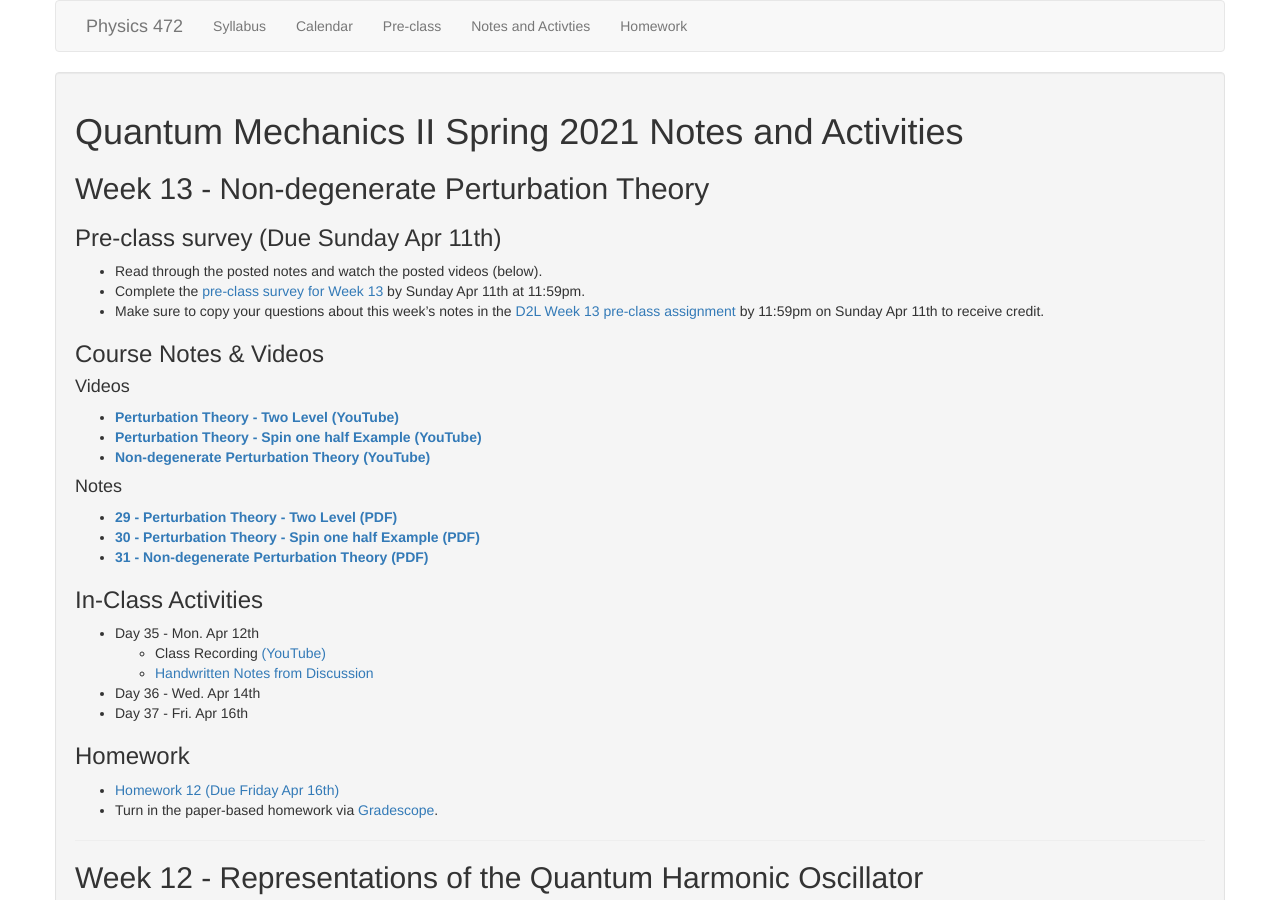
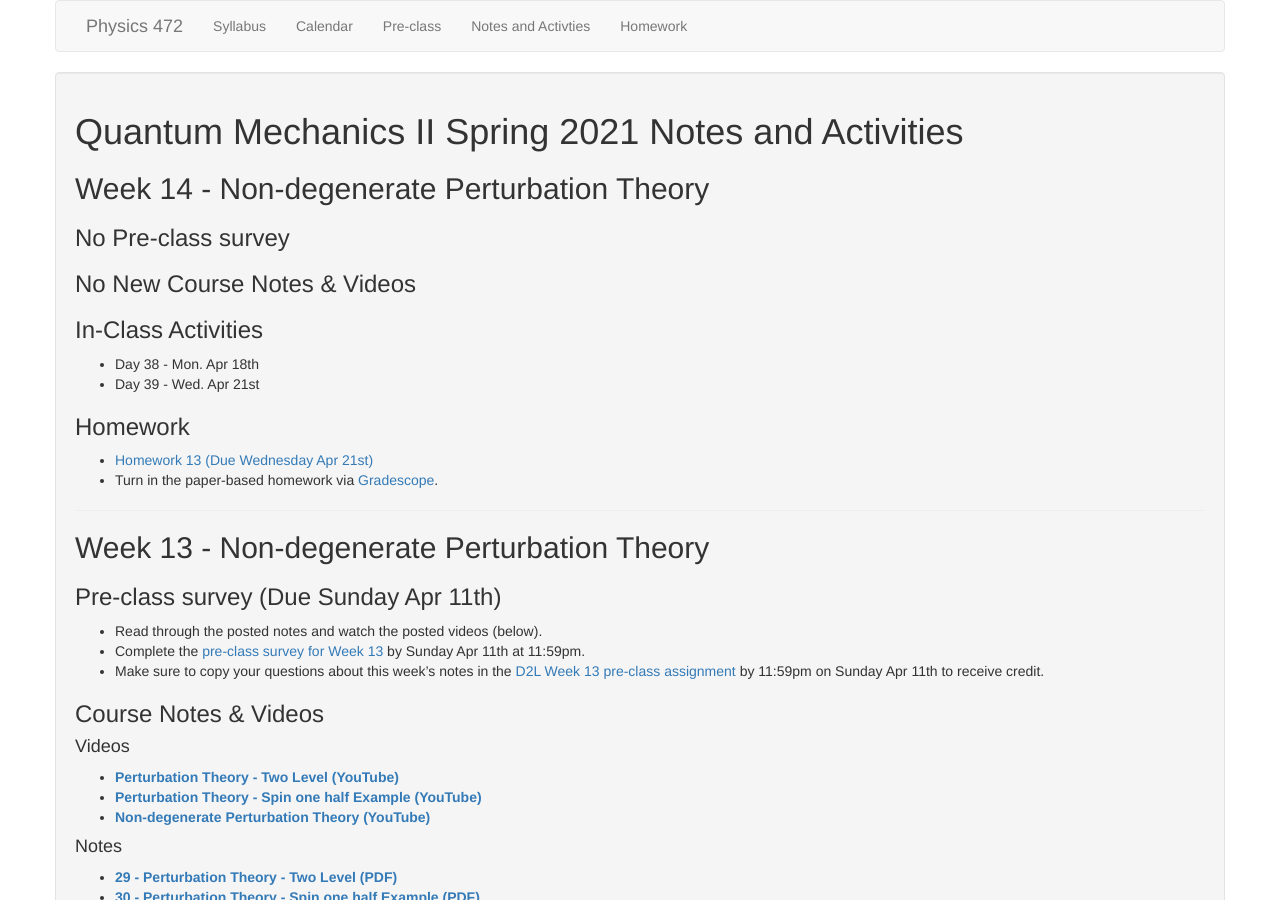
Before and after one commit to dannycab/phy472msu_s2021, a Jekyll site: the page built from notes/index.md, in a window 1280 px wide and 900 px high. Built offline with Jekyll 4.4.1, drawn with Linux system fonts in a browser that asks for light colours.

Commit message:
added next week, homework, and in-class

```diff
--- a/notes/index.md
+++ b/notes/index.md
@@ -4,6 +4,26 @@ title: Quantum Mechanics II Spring 2021 Notes and Activities
 permalink: notes/index.html
 use_math: true
 ---
+
+## Week 14 - Non-degenerate Perturbation Theory
+
+### No Pre-class survey
+
+### No New Course Notes & Videos
+
+
+### In-Class Activities
+
+* Day 38 - Mon. Apr 18th
+* Day 39 - Wed. Apr 21st
+
+### Homework
+
+* [Homework 13 (Due Wednesday Apr 21st)](../assignments/homework13.html)
+* Turn in the paper-based homework via [Gradescope](https://www.gradescope.com/).
+
+---
+
 ## Week 13 - Non-degenerate Perturbation Theory
 
 ### Pre-class survey (Due Sunday Apr 11th)
@@ -32,7 +52,7 @@ use_math: true
 * Day 35 - Mon. Apr 12th
   - Class Recording [(YouTube)](https://www.youtube.com/watch?v=wnS4p7YVF-Q)
   - [Handwritten Notes from Discussion](./in-class/Day_35.pdf)
-* Day 36 - Wed. Apr 14th
+* [Day 36 - Wed. Apr 14th](./in-class/day36.html)
 * Day 37 - Fri. Apr 16th
 
 ### Homework
```
Also changed, not shown: assignments/homework13.md (added, +37 -0 lines), assignments/index.md (+1 -0 lines), calendar.md (+2 -2 lines), notes/in-class/day36.md (added, +14 -0 lines), preclass.md (+4 -0 lines), 1 other file.
